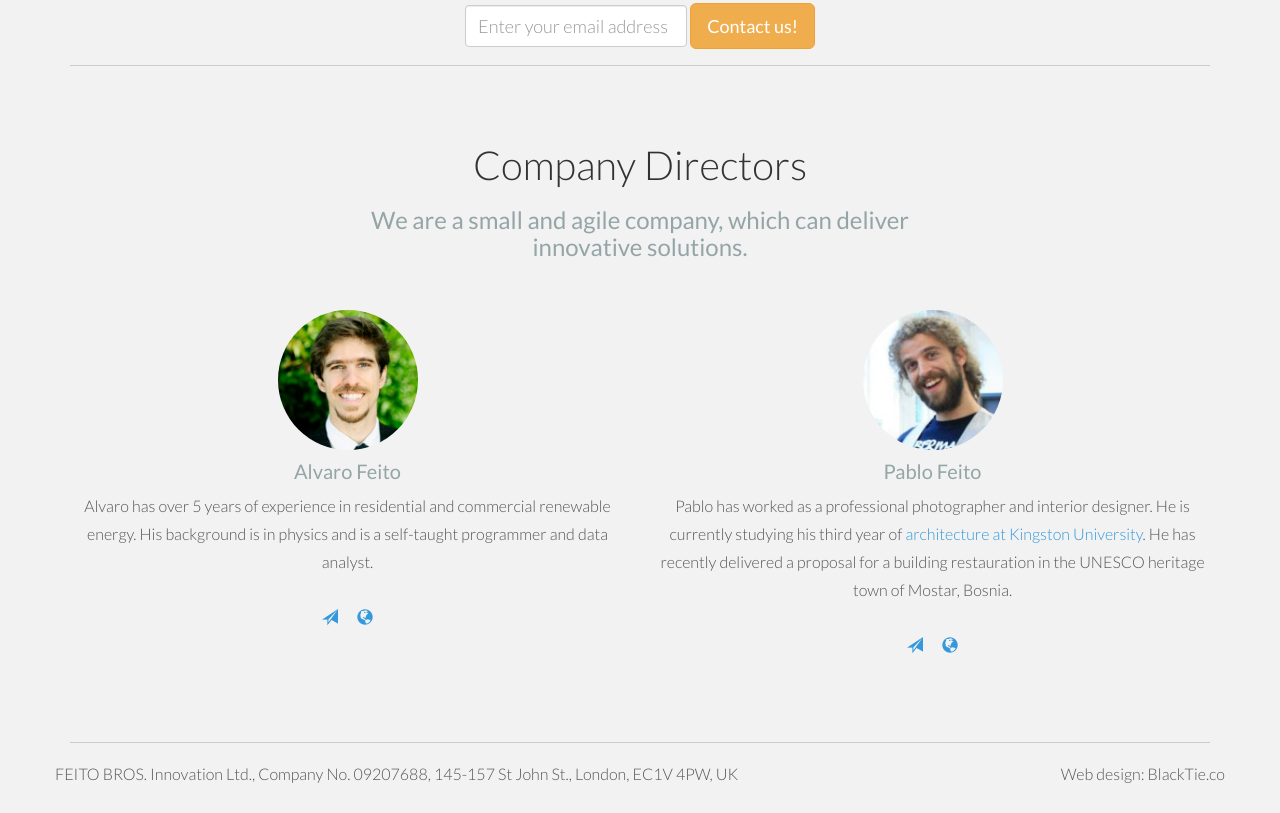
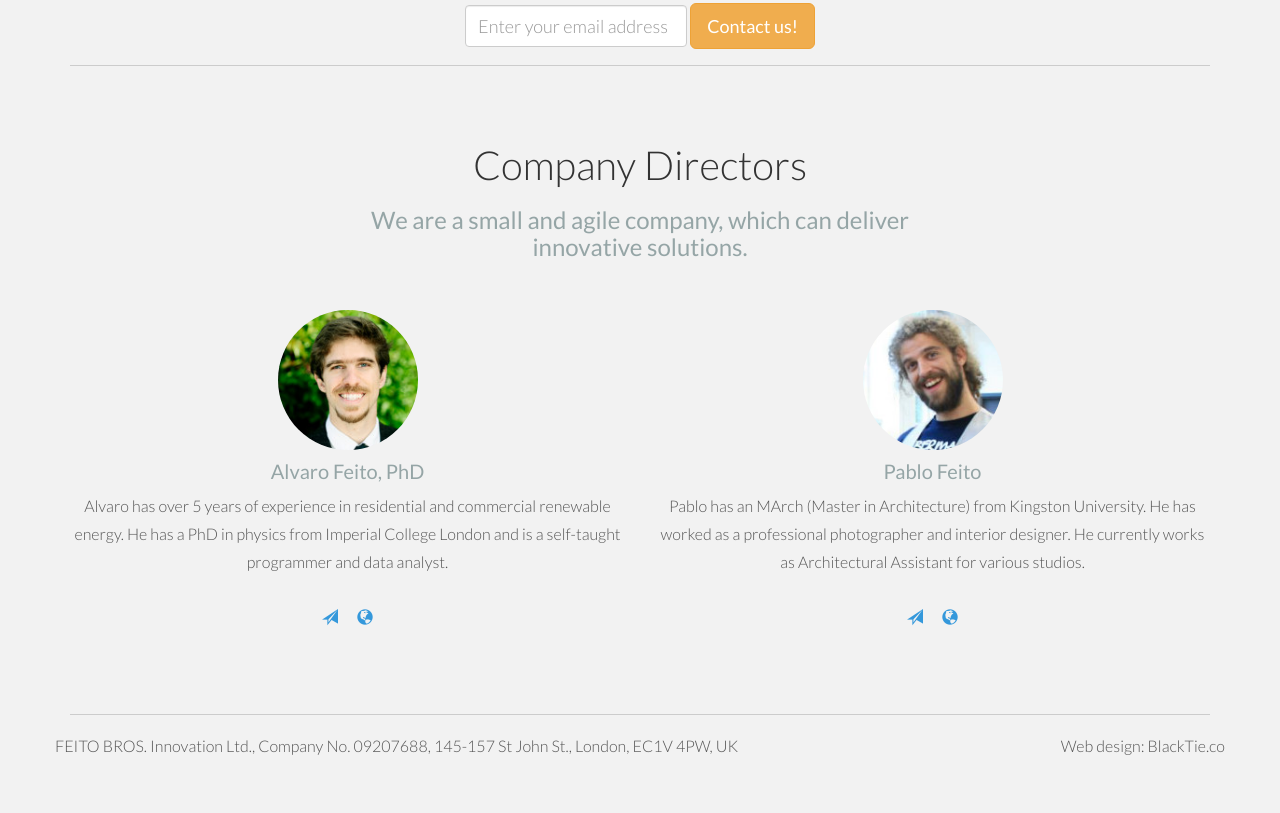
Before and after one commit to alphydan/feitobros, a plain HTML site: page index.html in a window 1280 px wide. Shown: the part 1271-2084 px from the top of the page. After the commit the page ends 2056 px from the top, so only its background shows below. Drawn offline with nearby package versions, Linux system fonts and the light colour scheme.

Commit message:
updated credenttials

```diff
--- a/index.html
+++ b/index.html
@@ -183,10 +183,10 @@
 		<div class="row mt centered">
 			<div class="col-lg-6">
 				<img class="img-circle" src="assets/img/pic-alvaro.jpeg" width="140" alt="">
-				<h4>Alvaro Feito</h4>
+				<h4>Alvaro Feito, PhD</h4>
 				<p>
 				  Alvaro has over 5 years of experience in residential and commercial renewable energy.
-				  His background is in physics and is a self-taught programmer and data analyst.
+				  He has a PhD in physics from Imperial College London and is a self-taught programmer and data analyst.
 				</p>
 				<p><a href="mailto:alvaro@feitobros.co"><i class="glyphicon glyphicon-send"></i></a> <a href="http://alvarofeito.com"><i class="glyphicon glyphicon-globe"></i></a></p>
 			</div><!--/col-lg-4 -->
@@ -195,9 +195,7 @@
 				<img class="img-circle" src="assets/img/pic-pablo.jpg" width="140" alt="">
 				<h4>Pablo Feito</h4>
 				<p>
-				  Pablo has worked as a professional photographer and interior designer.
-				  He is currently studying his third year of <a href="http://fada.kingston.ac.uk/al/">architecture at Kingston University</a>.
-				  He has recently delivered a proposal for a building restauration in the UNESCO heritage town of Mostar, Bosnia.
+				  Pablo has an MArch (Master in Architecture) from Kingston University. He has worked as a professional photographer and interior designer.  He currently works as Architectural Assistant for various studios.
 				</p>
 				<p><a href="mailto:pablo@feitobros.co"><i class="glyphicon glyphicon-send"></i></a> <a href="http://pablofeito.com"><i class="glyphicon glyphicon-globe"></i></a></p>
 			</div><!--/col-lg-4 -->
```
